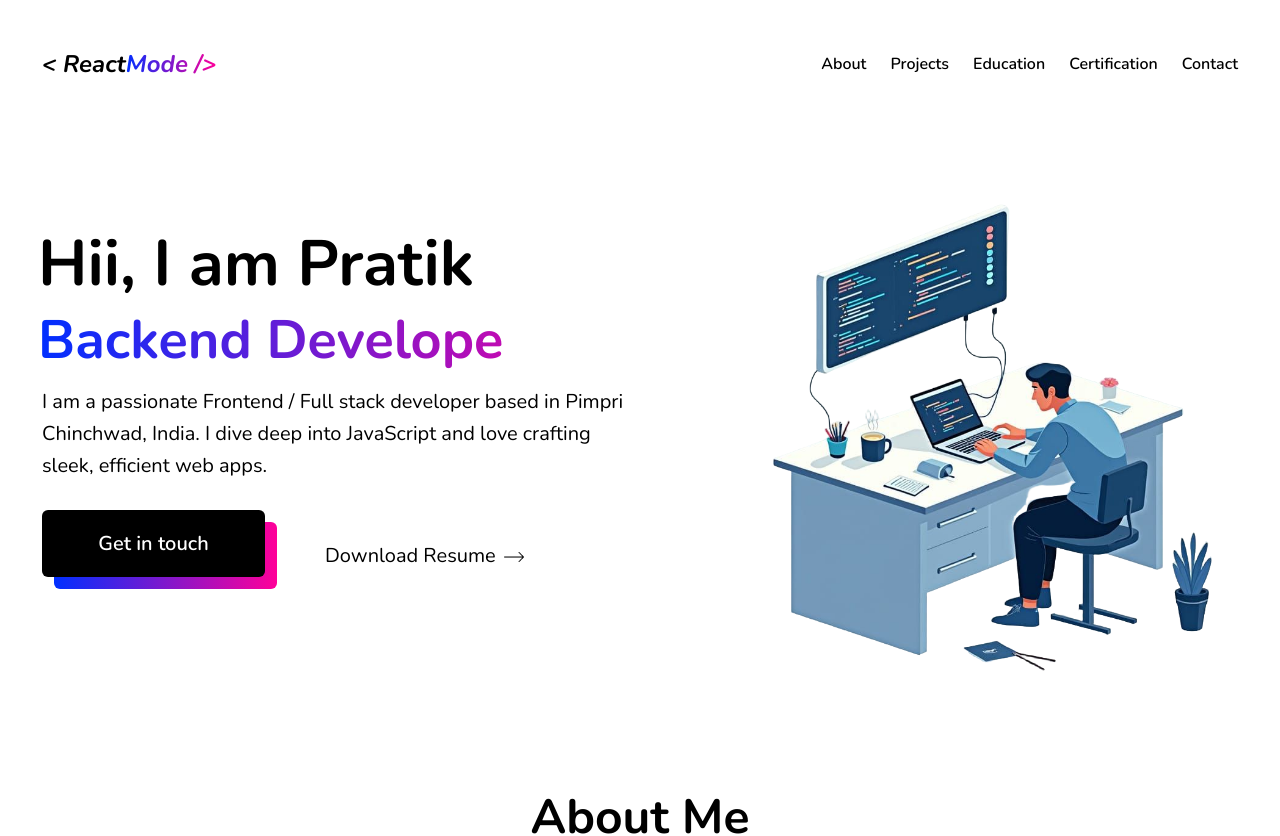
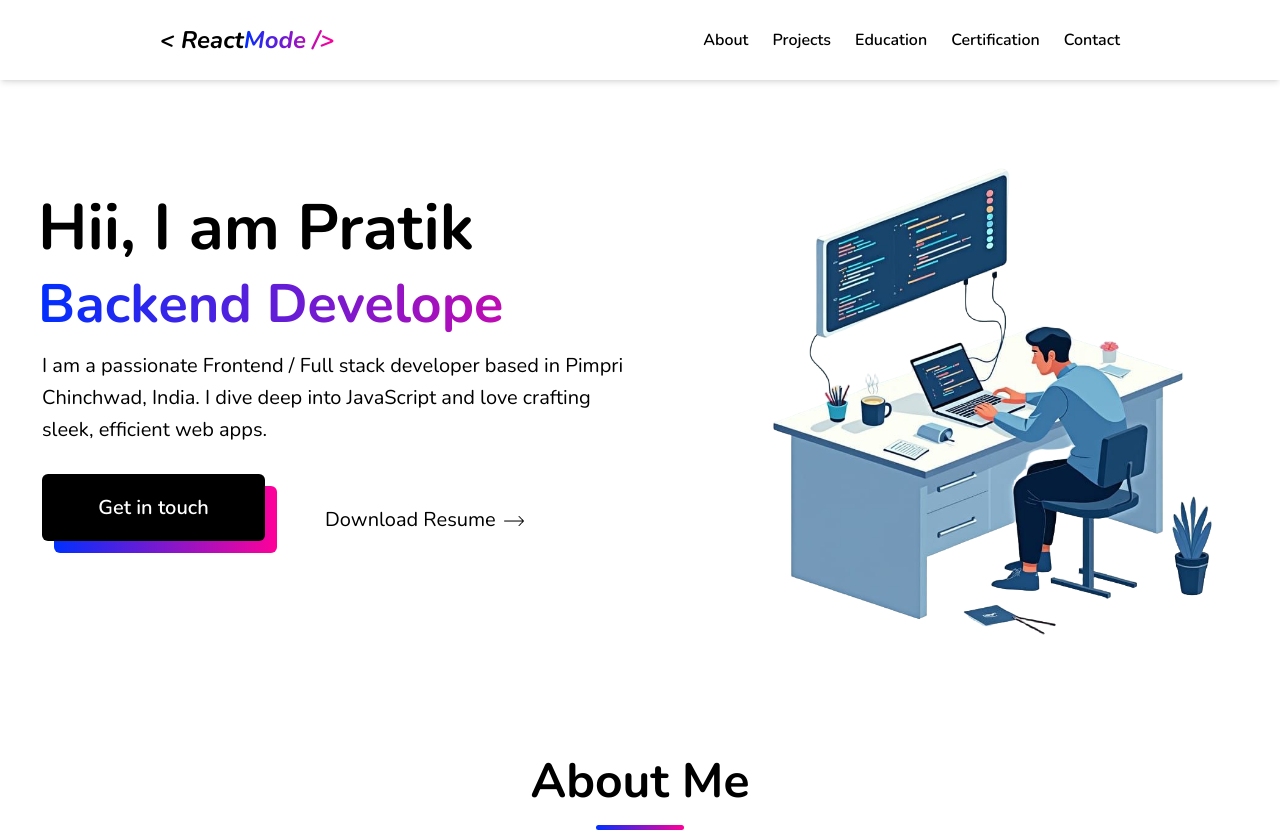
Before and after one commit to pratikmtele/Portfolio, a React (Vite) app: page / in a window 1280 px wide. Shown: the top 836 px of the page. Built offline with nearby package versions, Linux system fonts and the light colour scheme.

Commit message:
Fixed navbar position

```diff
--- a/src/components/Home.jsx
+++ b/src/components/Home.jsx
@@ -6,7 +6,7 @@ import { RightArrow, Image, Resume } from "../assets/index.js";
 function Home() {
   return (
     <Container>
-      <main className="mt-10 md:mt-20 lg:mt-28 flex flex-col md:flex-row gap-20 md:gap-5">
+      <main className="mt-10 md:mt-20 flex flex-col md:flex-row gap-20 md:gap-5 lg:pt-[100px]">
         <div className="max-h-fit">
           <h1 className="text-mxl md:text-2xl lg:text-3xl font-bold lg:-ml-1">
             Hii, I am Pratik
--- a/src/components/Navbar.jsx
+++ b/src/components/Navbar.jsx
@@ -1,23 +1,44 @@
-import React, { useState } from "react";
+import React, { useState, useEffect } from "react";
 import { Container } from "./index.js";
 import { Menu, Close } from "../assets/index.js";
 
 const Navbar = () => {
   const [isNavbarOpen, setIsNavbarOpened] = useState(false);
+  const [isScrolled, setIsScrolled] = useState(false);
+
+  useEffect(() => {
+    const handleScroll = () => {
+      setIsScrolled(window.scrollY > 0);
+    };
+    window.addEventListener("scroll", handleScroll);
+    return () => window.removeEventListener("scroll", handleScroll);
+  }, []);
 
   const onClickHandle = () => {
     setIsNavbarOpened((prev) => !prev);
   };
 
+  const handleHeadingClick = (e) => {
+    window.scrollTo({ top: 0, behavior: "smooth" });
+  };
+
   return (
-    <Container>
-      <header className="flex justify-between h-20 items-center sm:mt-6">
-        <h1 className="text-lg font-bold cursor-pointer md:text-xl">
+    <header
+      className={`flex justify-between h-20 items-center sm:mt-6 z-50 w-full px-5 lg:mt-0 lg:fixed lg:w-full lg:px-[160px] lg:lgm-auto lg:top-0 transition-colors duration-300 shadow-md ${
+        isScrolled ? "bg-white/80" : "bg-white"
+      }`}
+    >
+      <h1
+        className="text-lg font-bold cursor-pointer md:text-xl"
+        onClick={handleHeadingClick}
+      >
+        <a href="#home">
           <em>{"< React"}</em>
           <span></span>
           <span className=" gradient-color text-transparent">
             <em>{"Mode />"}</em>
           </span>
+        </a>
       </h1>
       <img
         src={isNavbarOpen ? Close : Menu}
@@ -26,29 +47,38 @@ const Navbar = () => {
         onClick={onClickHandle}
       />
       <ul
-          className={`block absolute h-[270px] z-50 top-20 left-0 w-full ${
+        className={`block absolute h-[270px] z-50 top-20 left-0 w-full bg-white lg:bg-transparent ${
           isNavbarOpen ? "translate-x-0" : "-translate-x-[1000px]"
-          } md:translate-x-0 text-center bg-gray-white md:bg-white md:h-auto md:static md:w-fit md:gap-6 md:flex transition-all ease-in-out duration-500`}
+        } md:translate-x-0 text-center md:h-auto md:static md:w-fit md:gap-6 md:flex transition-all ease-in-out duration-500`}
         onClick={onClickHandle}
       >
         <li className="menu font-semibold text-md mb-5 sm:mb-0 mt-5 sm:mt-0 relative after:contents-[''] after:absolute after:bottom-0 after:left-0 after:w-full after:h-[1px] after:bg-black after:scale-x-0 after:transition-transform after:duration-300 hover:after:scale-x-100 after:origin-right hover:after:origin-left">
-            <a href="#about" className="menu-item">About</a>
+          <a href="#about" className="menu-item">
+            About
+          </a>
         </li>
         <li className="relative font-semibold text-md mb-5 sm:mb-0 after:contents-[''] after:absolute after:bottom-0 after:left-0 after:w-full after:h-[1px] after:bg-black after:scale-x-0 after:transition-transform after:duration-300 hover:after:scale-x-100 after:origin-right hover:after:origin-left">
-            <a href="#projects" className="menu-item">Projects</a>
+          <a href="#projects" className="menu-item">
+            Projects
+          </a>
         </li>
         <li className="relative font-semibold text-md mb-5 sm:mb-0 after:contents-[''] after:absolute after:bottom-0 after:left-0 after:w-full after:h-[1px] after:bg-black after:scale-x-0 after:transition-transform after:duration-300 hover:after:scale-x-100 after:origin-right hover:after:origin-left">
-            <a href="#education" className="menu-item">Education</a>
+          <a href="#education" className="menu-item">
+            Education
+          </a>
         </li>
         <li className="relative font-semibold text-md mb-5 sm:mb-0 after:contents-[''] after:absolute after:bottom-0 after:left-0 after:w-full after:h-[1px] after:bg-black after:scale-x-0 after:transition-transform after:duration-300 hover:after:scale-x-100 after:origin-right hover:after:origin-left">
-            <a href="#certification" className="menu-item">Certification</a>
+          <a href="#certification" className="menu-item">
+            Certification
+          </a>
         </li>
         <li className="relative font-semibold text-md mb-5 sm:mb-0 after:contents-[''] after:absolute after:bottom-0 after:left-0 after:w-full after:h-[1px] after:bg-black after:scale-x-0 after:transition-transform after:duration-300 hover:after:scale-x-100 after:origin-right hover:after:origin-left">
-            <a href="#contact" className="menu-item">Contact</a>
+          <a href="#contact" className="menu-item">
+            Contact
+          </a>
         </li>
       </ul>
     </header>
-    </Container>
   );
 };
 
```
Also changed, not shown: 1 other file (tests, documents, lock files or other folders). Lines whose indentation alone changed are shown as unchanged.
